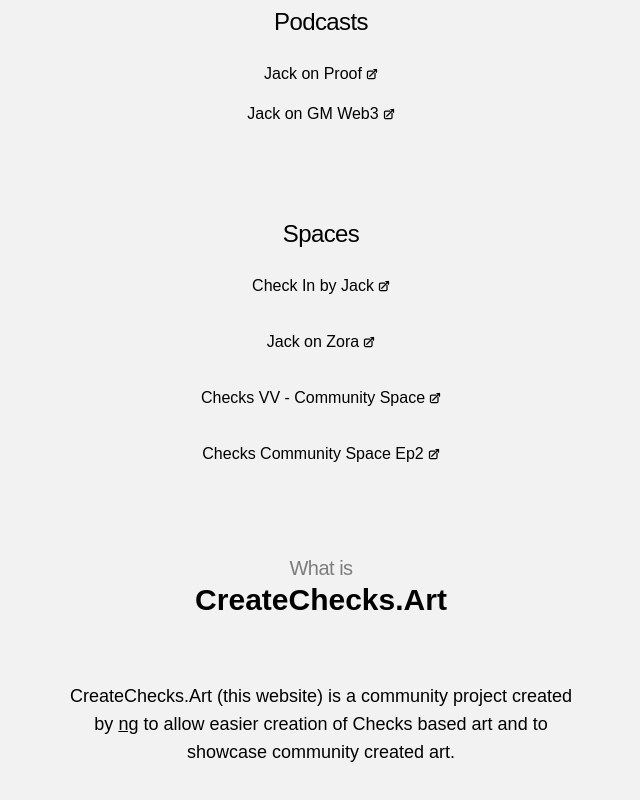
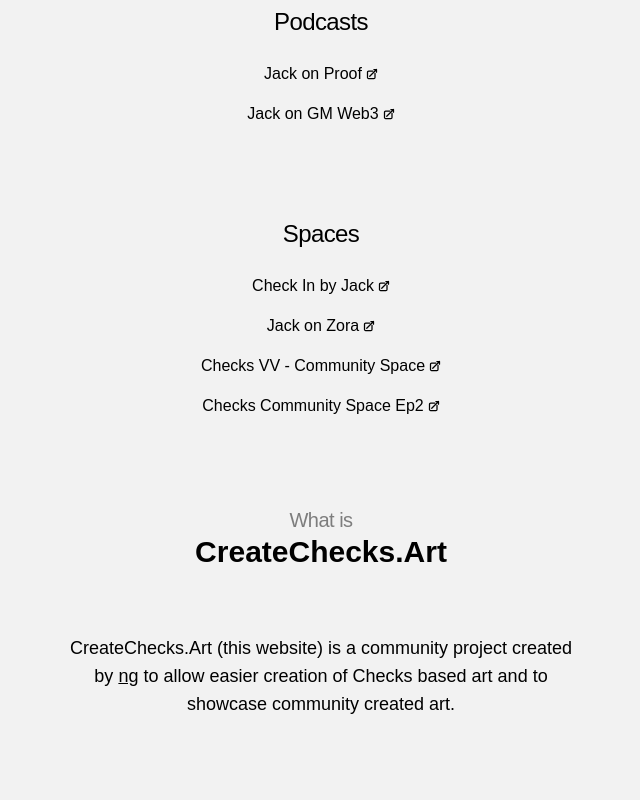
Before and after one commit to nikitattt/create-checks, a Next.js app: page /info in a window 1280 px wide. Shown: the part 846-1646 px from the top of the page, without its empty margins (319-959 px from the left). Built offline with nearby package versions, Linux system fonts and the light colour scheme; a web font is replaced by a local one.

Commit message:
Fix spacing

```diff
--- a/pages/info.tsx
+++ b/pages/info.tsx
@@ -132,17 +132,14 @@
             <ExternalLink
               link="https://twitter.com/i/spaces/1yNGaNnZPMgJj"
               name="Jack on Zora"
-              className="mt-4"
             />
             <ExternalLink
               link="https://twitter.com/i/spaces/1vAxRAzvwrDJl?s=20"
               name="Checks VV - Community Space"
-              className="mt-4"
             />
             <ExternalLink
               link="https://twitter.com/i/spaces/1DXxyvLLEOWKM?s=20"
               name="Checks Community Space Ep2"
-              className="mt-4"
             />
 
             <p className="mt-20 text-center text-xl text-grey tracking-tight">
```
